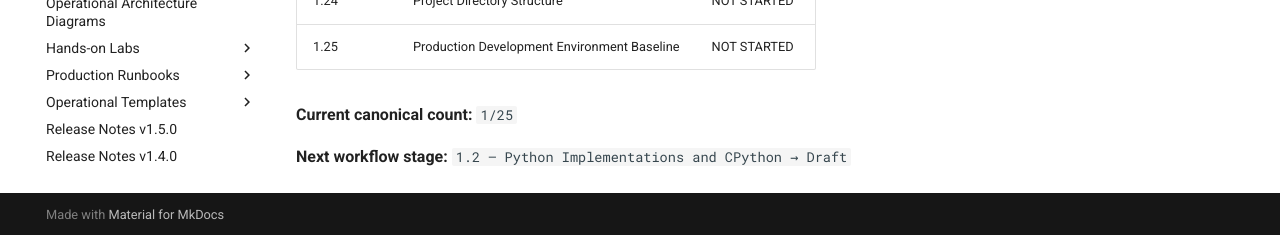
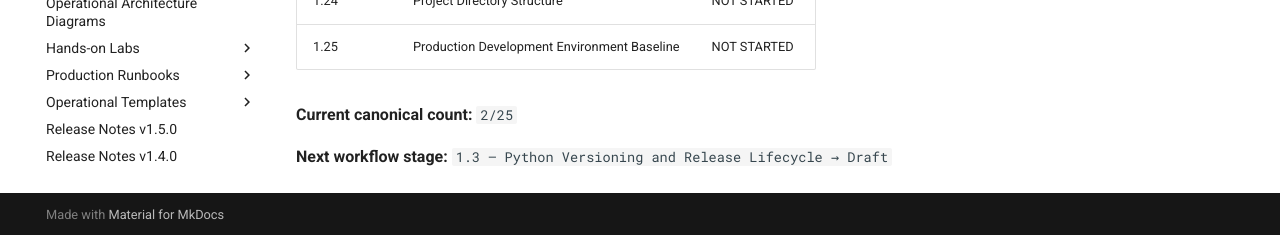
Before and after one commit to sssamant21/sre-academy, an MkDocs documentation site: the page built from docs/books/python/python-engineering-handbook/chapters/chapter-01/STATUS.md, in a window 1280 px wide and 900 px high, scrolled down 723 px. Shown: the part 662-897 px from the top of the window. Built offline with MkDocs 1.6.1 and Material for MkDocs 9.7.7, drawn with Linux system fonts in a browser that asks for light colours; comment, search, counter and statistics services are not loaded; some of the changed text lies outside the part shown.

Commit message:
docs(python): update Chapter 1 status to 2 of 25 canonical

```diff
--- a/docs/books/python/python-engineering-handbook/chapters/chapter-01/STATUS.md
+++ b/docs/books/python/python-engineering-handbook/chapters/chapter-01/STATUS.md
@@ -2,13 +2,13 @@
 
 ## Python Fundamentals and Development Environment
 
-**Progress:** `1/25 canonical`
+**Progress:** `2/25 canonical`
 
 | Section | Title | Status |
 |---|---|---|
 | 1.1 | What Python Is and Where It Fits | CANONICAL |
-| 1.2 | Python Implementations and CPython | NEXT — DRAFT |
-| 1.3 | Python Versioning and Release Lifecycle | NOT STARTED |
+| 1.2 | Python Implementations and CPython | CANONICAL |
+| 1.3 | Python Versioning and Release Lifecycle | NEXT — DRAFT |
 | 1.4 | Installing Python | NOT STARTED |
 | 1.5 | Python Interpreter and REPL | NOT STARTED |
 | 1.6 | Running Python Programs | NOT STARTED |
@@ -32,6 +32,6 @@
 | 1.24 | Project Directory Structure | NOT STARTED |
 | 1.25 | Production Development Environment Baseline | NOT STARTED |
 
-**Current canonical count:** `1/25`
+**Current canonical count:** `2/25`
 
-**Next workflow stage:** `1.2 — Python Implementations and CPython → Draft`
+**Next workflow stage:** `1.3 — Python Versioning and Release Lifecycle → Draft`
```
